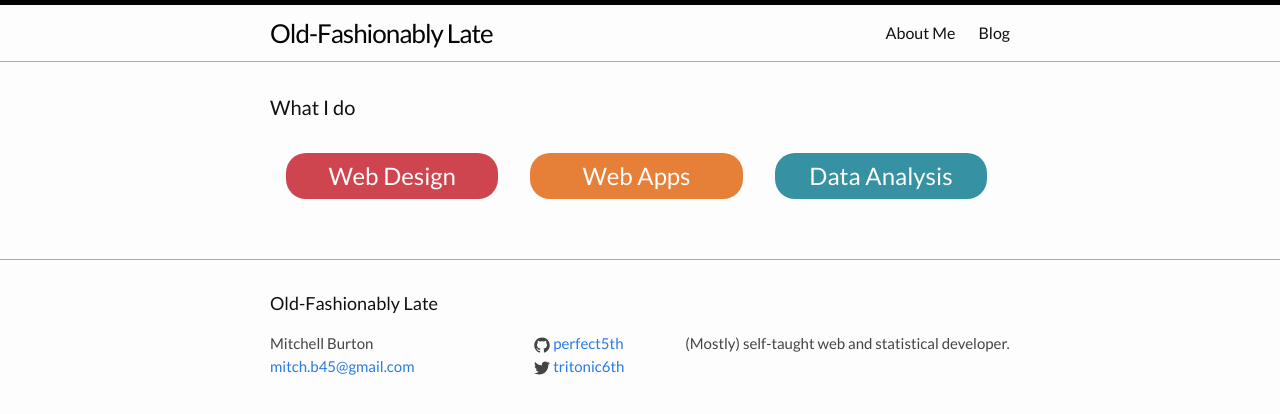
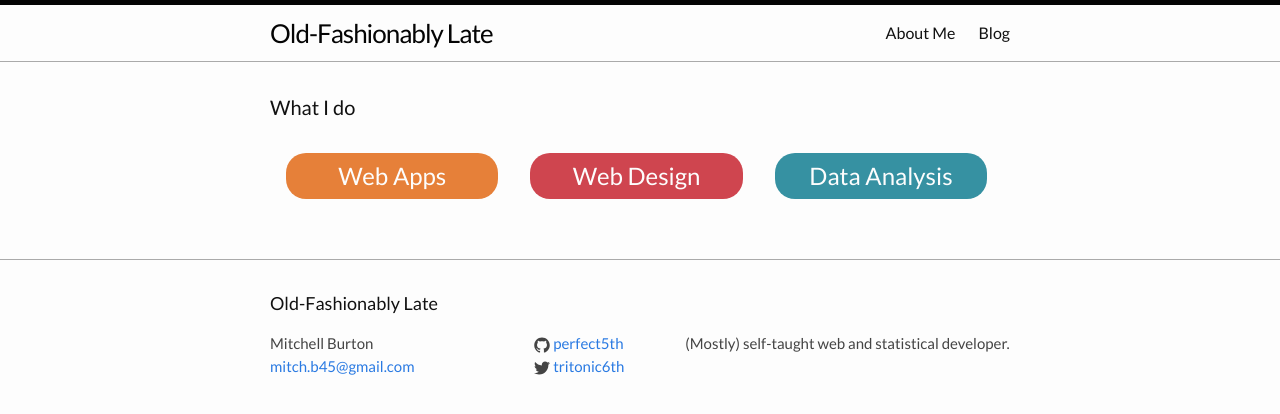
Before and after one commit to Perfect5th/perfect5th.github.io, a Jekyll site: the page built from index.html, in a window 1280 px wide. Shown: the top 414 px of the page. Built offline with Jekyll 4.4.1, drawn with Linux system fonts in a browser that asks for light colours; nearby versions of some CDN libraries.

Commit message:
filled in text for homepage highlights

```diff
--- a/_sass/_layout.scss
+++ b/_sass/_layout.scss
@@ -185,16 +185,18 @@
         margin-bottom: $spacing-unit;
         padding: 5px 10px;
         min-width: 26%;
+        color: #FDFDFD;
 
         > h2 {
             text-align: center;
             font-size: 24px;
-            color: #FDFDFD;
             margin: auto;
         }
 
         > p {
             display: none;
+            margin-top: 1em;
+            margin-bottom: 0.25em;
         }
     }
 
--- a/index.html
+++ b/index.html
@@ -9,20 +9,19 @@
   <main>
     <section class="highlights">
       <div class="highlight-boxes">
+        <div class="highlight closed-highlight" id="web-applications">
+          <h2 class="highlight-title">Web Apps</h2>
+          <p class="highlight-content">I have extensive experience building web applications using the Python framework Django. I also have some experience developing in Ruby on Rails and NodeJS. My current work is as a full-stack web developer with Biolux Research, Ltd. in Vancouver, BC. This includes developing and maintaining a web portal, REST API, and online store as part of a small team. I'm always excited to work with new technologies and start new projects.</p>
+        </div>
+
         <div class="highlight closed-highlight" id="web-design">
           <h2 class="highlight-title">Web Design</h2>
-          <p class="highlight-content">Here is some further description of what
-            I am talking about</p>
+          <p class="highlight-content">I enjoy working with the lastest JavaScript, HTML, and CSS web standards, and focus on clean, intuitive design. I am very comfortable working with designers and UX specialists on all manner of projects.</p>
         </div>
-        <div class="highlight closed-highlight" id="web-applications">
-          <h2 class="highlight-title">Web Apps</h2>
-          <p class="highlight-content">Here is some further description of what
-            I am talking about</p>
-        </div>
+
         <div class="highlight closed-highlight" id="data-analysis">
           <h2 class="highlight-title">Data Analysis</h2>
-          <p class="highlight-content">Here is some further description of what
-            I am talking about</p>
+          <p class="highlight-content">With my background in biochemistry, I started my career in a research-oriented role. I have a high-level working knowledge of statistics and data analysis, including visualization and working with large datasets. I currently work with Tableau, Jupyter, and R, and have familiarity with SQL.</p>
         </div>
       </div>
     </section>
```
